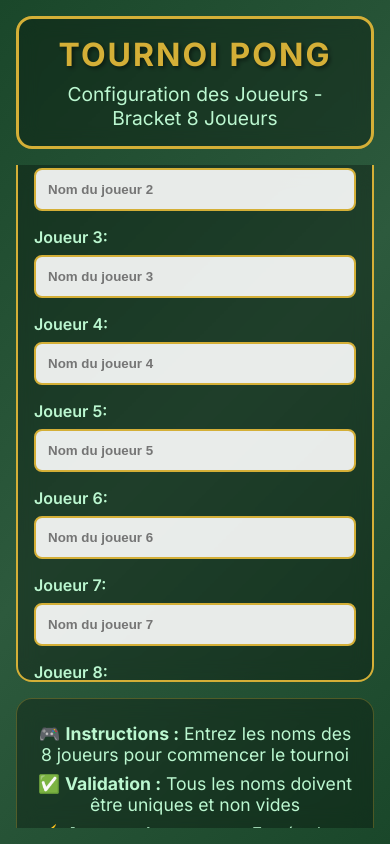
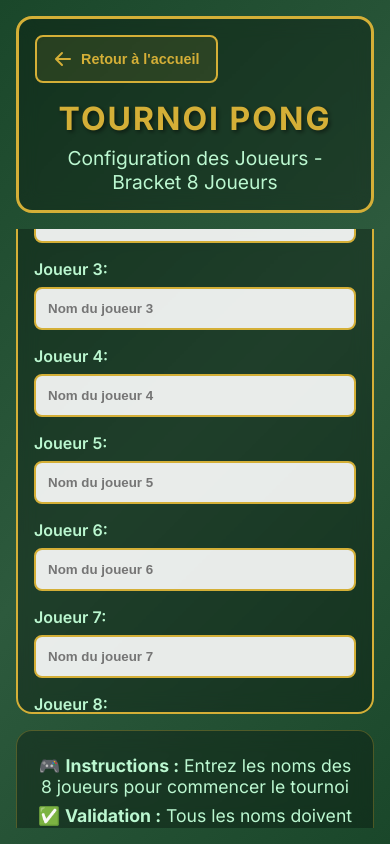
Before and after one commit to mkaliszc/ft_transcendence, a Vue app in the folder frontend/: page /tournamentplayer in a window 390 px wide. Built offline with nearby package versions, Linux system fonts and the light colour scheme.

Commit message:
modification touche pour jouer

```diff
--- a/frontend/src/components/Gameia.vue
+++ b/frontend/src/components/Gameia.vue
@@ -84,7 +84,7 @@
 
 	  <footer class="game-footer">
 		<div class="footer-container">
-		  <p>Utilisez votre souris ou les touches ↑/↓ pour déplacer la raquette</p>
+		  <p>Utilisez les touches W/S pour déplacer votre raquette</p>
 		  <p class="copyright">Amusez-vous bien !</p>
 		</div>
 	  </footer>
@@ -106,8 +106,6 @@
 
   // Keyboard state for smooth movement
   const keys = ref({
-	ArrowUp: false,
-	ArrowDown: false,
 	KeyW: false,
 	KeyS: false
   });
@@ -376,8 +374,8 @@
   function handleKeyboardMovement() {
 	if (isPaused.value || gameOver.value) return;
 
-	const upPressed = keys.value.ArrowUp || keys.value.KeyW;
-	const downPressed = keys.value.ArrowDown || keys.value.KeyS;
+	const upPressed = keys.value.KeyW;
+	const downPressed = keys.value.KeyS;
 
 	if (upPressed && !downPressed) {
 	  player.value.y -= player.value.speed;
--- a/frontend/src/components/Gamemulti.vue
+++ b/frontend/src/components/Gamemulti.vue
@@ -85,10 +85,10 @@
 		<div class="footer-container">
 		  <div class="controls-info">
 			<div class="player-controls">
-			  <strong>Joueur 1 (Gauche):</strong> Touches W/S ou ↑/↓
+			  <strong>Joueur 1 (Gauche):</strong> Touches W/S
 			</div>
 			<div class="player-controls">
-			  <strong>Joueur 2 (Droite):</strong> Touches I/K ou Numpad 8/2
+			  <strong>Joueur 2 (Droite):</strong> Flèches ↑/↓
 			</div>
 		  </div>
 		  <p class="copyright">Amusez-vous bien !</p>
@@ -112,16 +112,12 @@
 
   // Keyboard state for smooth movement
   const keys = ref({
-	// Joueur 1 (gauche)
-	ArrowUp: false,
-	ArrowDown: false,
+	// Joueur 1 (gauche) - W/S
 	KeyW: false,
 	KeyS: false,
-	// Joueur 2 (droite)
-	KeyI: false,
-	KeyK: false,
-	Numpad8: false,
-	Numpad2: false
+	// Joueur 2 (droite) - Flèches haut/bas
+	ArrowUp: false,
+	ArrowDown: false
   });
 
   // Game elements
@@ -385,7 +381,7 @@
 	  player1.value.y += player1.value.speed;
 	}
 
-	// Joueur 2 (droite) - I/K ou Numpad 8/2
+	// Joueur 2 (droite) - Flèches haut/bas
 	const player2Up = keys.value.ArrowUp;
 	const player2Down = keys.value.ArrowDown;
 
--- a/frontend/src/components/tournamentgame.vue
+++ b/frontend/src/components/tournamentgame.vue
@@ -85,10 +85,10 @@
           </p>
           <div class="controls-preview">
             <div class="control-item">
-              <strong>{{ player1Name }}:</strong> W/S ou ↑/↓
+              <strong>{{ player1Name }}:</strong> W/S
             </div>
             <div class="control-item">
-              <strong>{{ player2Name }}:</strong> I/K ou Numpad 8/2
+              <strong>{{ player2Name }}:</strong> Flèches ↑/↓
             </div>
           </div>
         </div>
@@ -143,10 +143,10 @@
       <div class="footer-container">
         <div class="controls-info">
           <div class="player-controls">
-            <strong>{{ player1Name }} (Gauche):</strong> Touches W/S ou ↑/↓
+            <strong>{{ player1Name }} (Gauche):</strong> Touches W/S
           </div>
           <div class="player-controls">
-            <strong>{{ player2Name }} (Droite):</strong> Touches I/K ou Numpad 8/2
+            <strong>{{ player2Name }} (Droite):</strong> Flèches ↑/↓
           </div>
         </div>
         <div class="game-info">
@@ -191,16 +191,12 @@ const winningScore = 5
 
 // Keyboard state for smooth movement
 const keys = ref({
-  // Joueur 1 (gauche)
-  ArrowUp: false,
-  ArrowDown: false,
+  // Joueur 1 (gauche) - W/S
   KeyW: false,
   KeyS: false,
-  // Joueur 2 (droite)
-  KeyI: false,
-  KeyK: false,
-  Numpad8: false,
-  Numpad2: false
+  // Joueur 2 (droite) - Flèches haut/bas
+  ArrowUp: false,
+  ArrowDown: false
 })
 
 // Game elements
@@ -552,9 +548,9 @@ function handleKeyboardMovement() {
     player1.value.y += player1.value.speed
   }
 
-  // Joueur 2 (droite) - I/K ou Numpad 8/2
-  const player2Up = keys.value.KeyI || keys.value.Numpad8
-  const player2Down = keys.value.KeyK || keys.value.Numpad2
+  // Joueur 2 (droite) - Flèches haut/bas
+  const player2Up = keys.value.ArrowUp
+  const player2Down = keys.value.ArrowDown
 
   if (player2Up && !player2Down) {
     player2.value.y -= player2.value.speed
--- a/frontend/src/components/tournamentplayer.vue
+++ b/frontend/src/components/tournamentplayer.vue
@@ -2,8 +2,16 @@
   <div class="tournament-container">
     <!-- Header -->
     <div class="tournament-header">
-      <h1 class="tournament-title">TOURNOI PONG</h1>
-      <p class="tournament-subtitle">Configuration des Joueurs - Bracket 8 Joueurs</p>
+      <button @click="goHome" class="back-home-button">
+        <svg class="back-icon" fill="currentColor" viewBox="0 0 20 20">
+          <path fill-rule="evenodd" d="M9.707 16.707a1 1 0 01-1.414 0l-6-6a1 1 0 010-1.414l6-6a1 1 0 011.414 1.414L5.414 9H17a1 1 0 110 2H5.414l4.293 4.293a1 1 0 010 1.414z" clip-rule="evenodd"></path>
+        </svg>
+        Retour à l'accueil
+      </button>
+      <div class="header-content">
+        <h1 class="tournament-title">TOURNOI PONG</h1>
+        <p class="tournament-subtitle">Configuration des Joueurs - Bracket 8 Joueurs</p>
+      </div>
     </div>
 
     <!-- Main Content Layout -->
@@ -112,6 +120,10 @@ const clearNames = () => {
   playerNames.value = Array(8).fill('')
 }
 
+const goHome = () => {
+  router.push('/')
+}
+
 const startTournament = () => {
   if (!canStartTournament.value) {
     if (filledNamesCount.value !== 8) {
@@ -152,7 +164,9 @@ const startTournament = () => {
 }
 
 .tournament-header {
-  text-align: center;
+  display: flex;
+  align-items: center;
+  justify-content: space-between;
   margin-bottom: 2rem;
   padding: 2rem;
   border: 3px solid #d4af37;
@@ -160,6 +174,43 @@ const startTournament = () => {
   background: rgba(0, 0, 0, 0.3);
   backdrop-filter: blur(10px);
   flex-shrink: 0;
+  position: relative;
+}
+
+.back-home-button {
+  display: flex;
+  align-items: center;
+  gap: 0.5rem;
+  background: rgba(212, 175, 55, 0.1);
+  border: 2px solid #d4af37;
+  border-radius: 0.5rem;
+  color: #d4af37;
+  padding: 0.75rem 1rem;
+  cursor: pointer;
+  transition: all 0.3s ease;
+  font-weight: 600;
+  font-size: 0.9rem;
+  text-decoration: none;
+  position: absolute;
+  left: 2rem;
+  top: 50%;
+  transform: translateY(-50%);
+}
+
+.back-home-button:hover {
+  background: rgba(212, 175, 55, 0.2);
+  transform: translateY(-50%) translateY(-2px);
+  box-shadow: 0 4px 15px rgba(212, 175, 55, 0.3);
+}
+
+.back-icon {
+  width: 20px;
+  height: 20px;
+}
+
+.header-content {
+  text-align: center;
+  flex: 1;
 }
 
 .main-content {
@@ -359,6 +410,23 @@ const startTournament = () => {
     font-size: 2rem;
   }
 
+  .tournament-header {
+    flex-direction: column;
+    gap: 1rem;
+    padding: 1rem;
+    margin-bottom: 1rem;
+  }
+
+  .back-home-button {
+    position: static;
+    transform: none;
+    align-self: flex-start;
+  }
+
+  .back-home-button:hover {
+    transform: translateY(-2px);
+  }
+
   .main-content {
     flex-direction: column;
     gap: 1rem;
@@ -382,11 +450,6 @@ const startTournament = () => {
     max-width: 300px;
   }
 
-  .tournament-header {
-    padding: 1rem;
-    margin-bottom: 1rem;
-  }
-
   .setup-section {
     padding: 1rem;
   }
--- a/frontend/src/i18n.ts
+++ b/frontend/src/i18n.ts
@@ -61,11 +61,26 @@ const messages = {
     and: 'and',
     privacyPolicy: 'Privacy Policy',
 
+    // 2FA / Authentification à deux facteurs
+    twoFactorAuth: 'Two-Factor Authentication',
+    enter2FACode: 'Please enter the 6-digit code from your authenticator app',
+    authCode: 'Authentication Code',
+    sixDigitCode: '000000',
+    verifying: 'Verifying...',
+    verify: 'Verify',
+    twoFARequired: '2FA authentication required',
+    invalid2FACode: 'Invalid 2FA code',
+    twoFAVerificationError: '2FA verification error',
+    loginSuccessful: 'Login successful!',
+    loginProcessingError: 'Error processing login',
+
     // Messages d'erreur
     invalidCredentials: 'Invalid credentials',
     connectionError: 'Connection error',
     signupError: 'Signup error',
     passwordMismatch: 'Passwords do not match',
+    tooManyAttempts: 'Too many attempts. Please try again later.',
+    serverError: 'Server error. Please try again later.',
 
     // Force du mot de passe
     passwordWeak: 'Weak',
```
